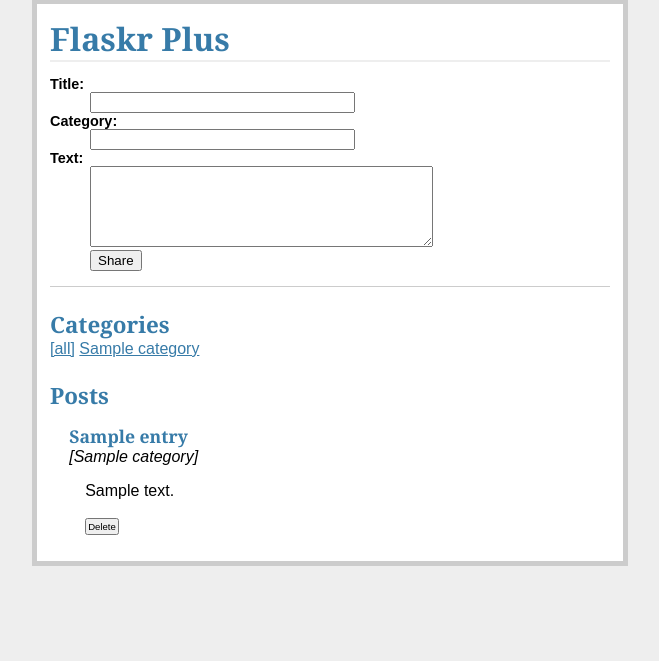
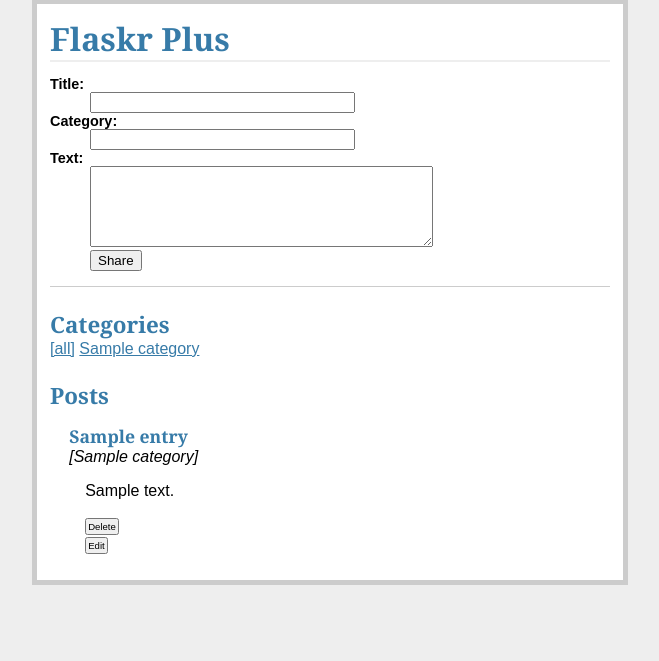
Before and after one commit to TrentLahey/Flaskr-Plus-Plus-Complete, a Flask app: template templates/show_entries.html in a window 1280 px wide. Shown: the part 33-694 px from the top of the page, without its empty margins (310-969 px from the left). Run offline with Flask 3, Linux system fonts and the light colour scheme; the template is opened without the code that fills it: most values are stand-ins (such as "Sample title", 1, 10 or a date in 2020).

Commit message:
Add edit button that redirects to new page

```diff
--- a/app.py
+++ b/app.py
@@ -106,3 +106,13 @@ def delete_entry():
     db.commit()
     flash('Entry deleted')
     return redirect(url_for('show_entries'))
+
+
+@app.route('/edit', methods=['POST'])
+def edit_entry():
+    """Edit a selected post, identified by its id"""
+    #db = get_db()
+    #db.execute('DELETE FROM entries WHERE id=?', [request.form['id']])
+    #db.commit()
+    flash('Entry Edited')
+    return render_template('edit.html')
--- a/static/style.css
+++ b/static/style.css
@@ -12,7 +12,7 @@ h3              { font-size: 1.1em; margin-top: 0.2em; }
 .entries li h2  { margin-left: -1em; }
 .entries p      { margin-left: 1em; }
 .entries form   { margin-left: 1em; }
-.del-button     { font-size: 0.6em; padding: 0.1em; }
+.post-button     { font-size: 0.6em; padding: 0.1em; }
 .categories     { list-style: none; margin: 0; padding: 0; }
 .categories li  { display: inline-block; }
 .add-entry      { font-size: 0.9em; border-bottom: 1px solid #ccc; }
--- a/templates/layout.html
+++ b/templates/layout.html
@@ -4,7 +4,7 @@
 <div class="page">
   <h1>Flaskr Plus</h1>
   {% for message in get_flashed_messages() %}
-    <div class="flash">{{ message }}</div>
+      <div class="flash">{{ message }}</div>
   {% endfor %}
   {% block body %}{% endblock %}
 </div>
--- a/templates/show_entries.html
+++ b/templates/show_entries.html
@@ -30,7 +30,11 @@
              to the request handler. -->
         <form action="{{ url_for('delete_entry') }}" method="post">
           <input type="hidden" name="id" value="{{ entry.id }}">
-          <button type="submit" class="del-button">Delete</button>
+          <button type="submit" class="post-button">Delete</button>
+        </form>
+        <form action="{{ url_for('edit_entry') }}" method="post">
+            <input type="hidden" name="id" value="{{ entry.id }}">
+            <button type="submit" class="post-button">Edit</button>
         </form>
     </li>
   {% else %}
```
